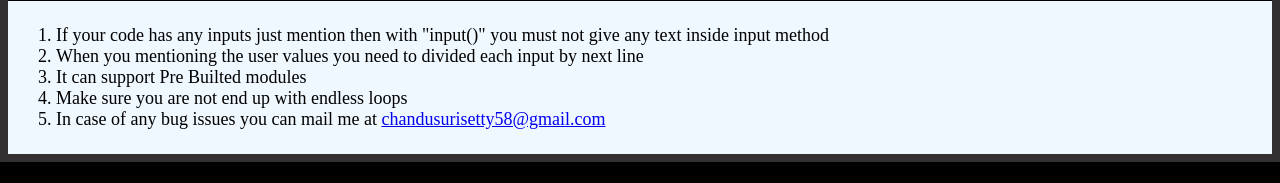
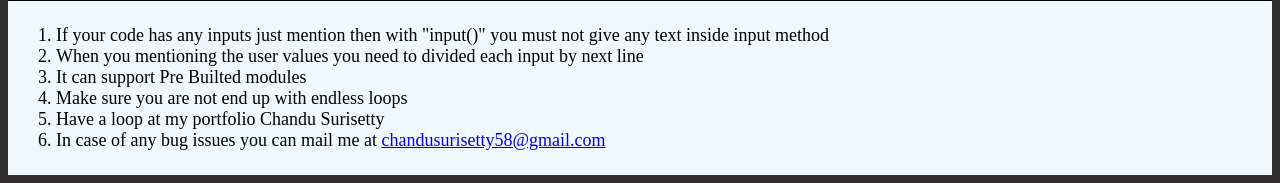
Before and after one commit to chandusurisetty/PythonOnlineCompiler, a Flask app: page / in a window 1280 px wide. Shown: the part 769-952 px from the top of the page. Before the commit the page ends 931 px from the top, so only its background shows below. Run offline with Flask 3, Linux system fonts and the light colour scheme.

Commit message:
Update index.html

```diff
--- a/templates/index.html
+++ b/templates/index.html
@@ -44,6 +44,7 @@
         </li>
         <li>It can support Pre Builted modules</li>
         <li>Make sure you are not end up with endless loops</li>
+        <li>Have a loop at my portfolio <a herf="https://chandusurisetty.in/">Chandu Surisetty</a></li>
         <li>
           In case of any bug issues you can mail me at
           <a href="mailto:chandusurisetty58@gmail.com"
```
